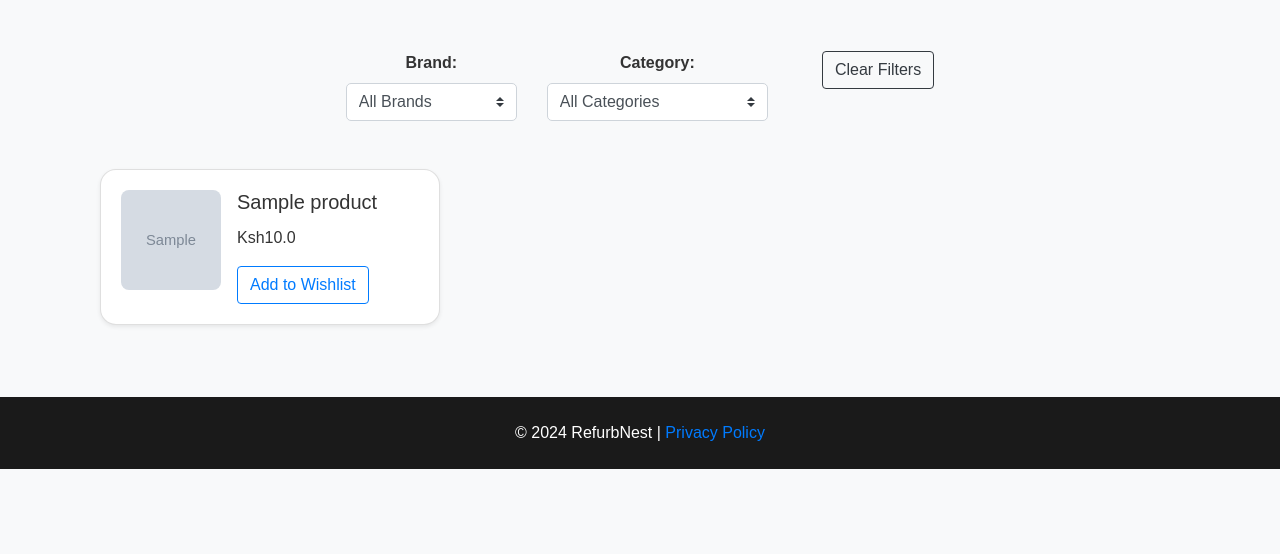
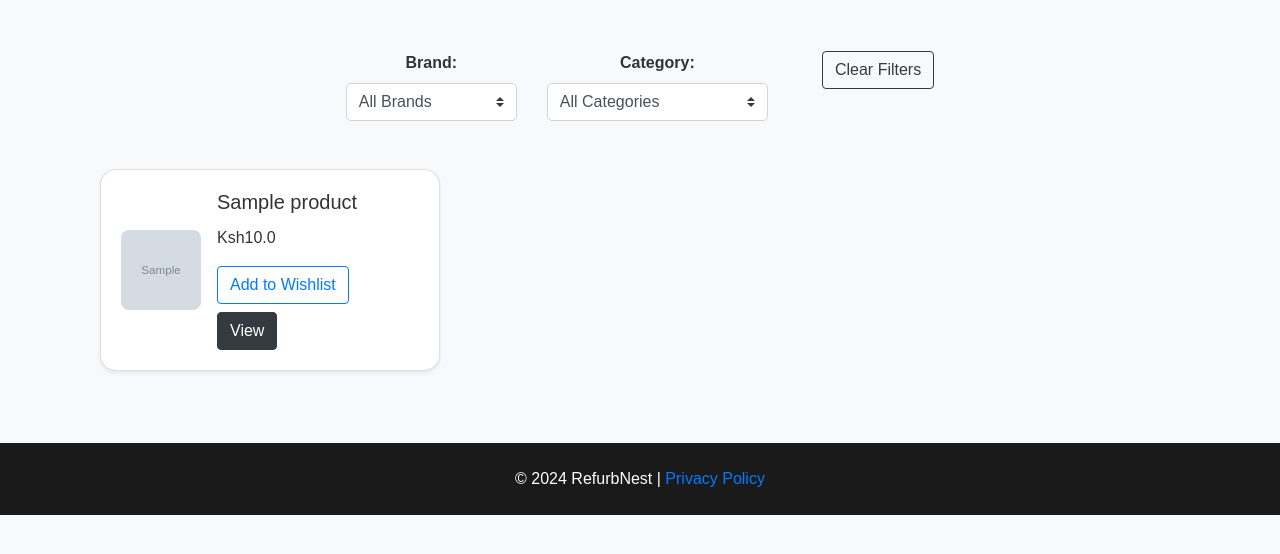
Before and after one commit to Afuyah/Refurbnest, a Flask app: page /products in a window 1280 px wide. Shown: the part 162-716 px from the top of the page. Run offline with Flask 3, Linux system fonts and the light colour scheme; tables that the repository leaves empty hold one stand-in row (values such as "Sample post"); grey boxes marked "Sample" are stand-in pictures; some libraries are stand-ins or nearby versions.

Commit message:
Update list_products.html

```diff
--- a/app/templates/main/list_products.html
+++ b/app/templates/main/list_products.html
@@ -40,7 +40,7 @@
         {% for product in products %}
         <div class="col-lg-4 col-md-6 col-sm-12 mb-4">
             <div class="card product-card shadow-sm">
-                <div class="card-body d-flex">
+                <div class="card-body d-flex flex-row align-items-center">
                     <img src="{{ url_for('static', filename=product.image_url) }}" class="product-image" alt="{{ product.name }}">
                     <div class="product-info ml-3">
                         <h5 class="card-title">{{ product.name }}</h5>
@@ -49,7 +49,7 @@
                             {{ form.csrf_token }}
                             <button type="submit" class="btn btn-outline-primary">Add to Wishlist</button>
                         </form>
-
+                        <a href="{{ url_for('main.view_product', product_id=product.id) }}" class="btn btn-dark mt-2">View</a>
                     </div>
                 </div>
             </div>
@@ -101,8 +101,8 @@
     }
 
     .product-image {
-        width: 100px;
-        height: 100px;
+        width: 80px;
+        height: 80px;
         object-fit: cover;
         border-radius: 8px;
     }
@@ -116,29 +116,31 @@
         .product-card {
             flex-direction: column;
             align-items: center;
+            text-align: center;
         }
 
         .product-image {
-            width: 80%;
+            width: 100%;
             height: auto;
+            margin-bottom: 10px;
         }
 
         .product-info {
-            text-align: center;
+            margin-left: 0;
         }
     }
 
     @media (min-width: 577px) and (max-width: 768px) {
         .product-image {
-            width: 90px;
-            height: 90px;
+            width: 70px;
+            height: 70px;
         }
     }
 
     @media (min-width: 769px) {
         .product-image {
-            width: 100px;
-            height: 100px;
+            width: 80px;
+            height: 80px;
         }
     }
 </style>
```
